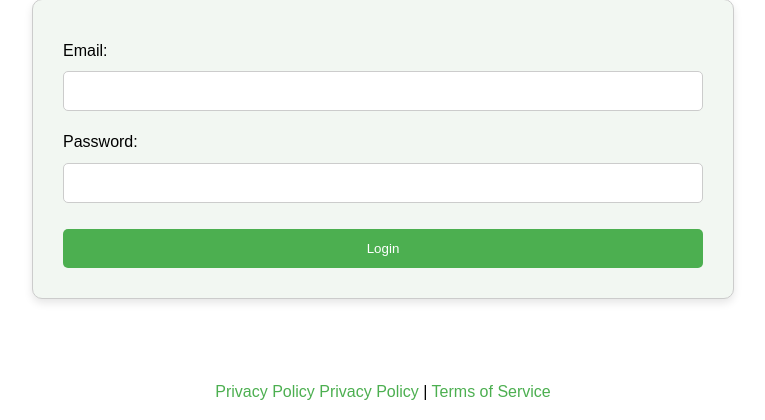
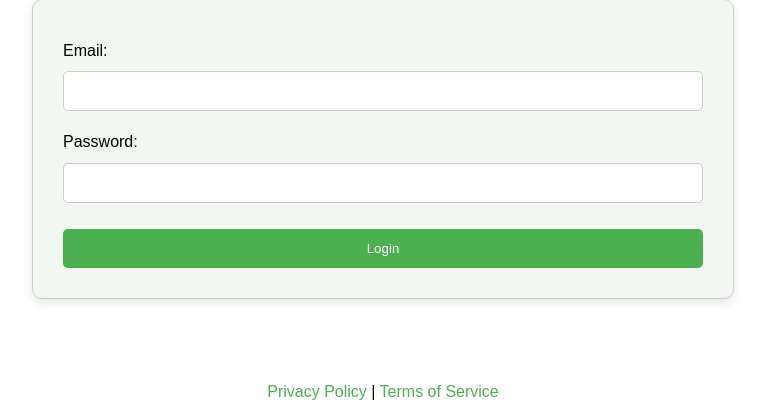
Before and after one commit to ayael01/champay, a Flask app: page / in a window 1280 px wide. Shown: the part 488-908 px from the top of the page, without its empty margins (257-1022 px from the left). Run offline with Flask 3, Linux system fonts and the light colour scheme.

```diff
--- a/templates/homepage.html
+++ b/templates/homepage.html
@@ -46,7 +46,6 @@
         });
     </script>
     <footer>
-        <a href="{{ url_for('privacy_policy') }}">Privacy Policy</a>
         <a href="{{ url_for('privacy_policy') }}">Privacy Policy</a> | <a href="{{ url_for('terms_of_service') }}">Terms of Service</a>
     </footer>
 </body>
```
